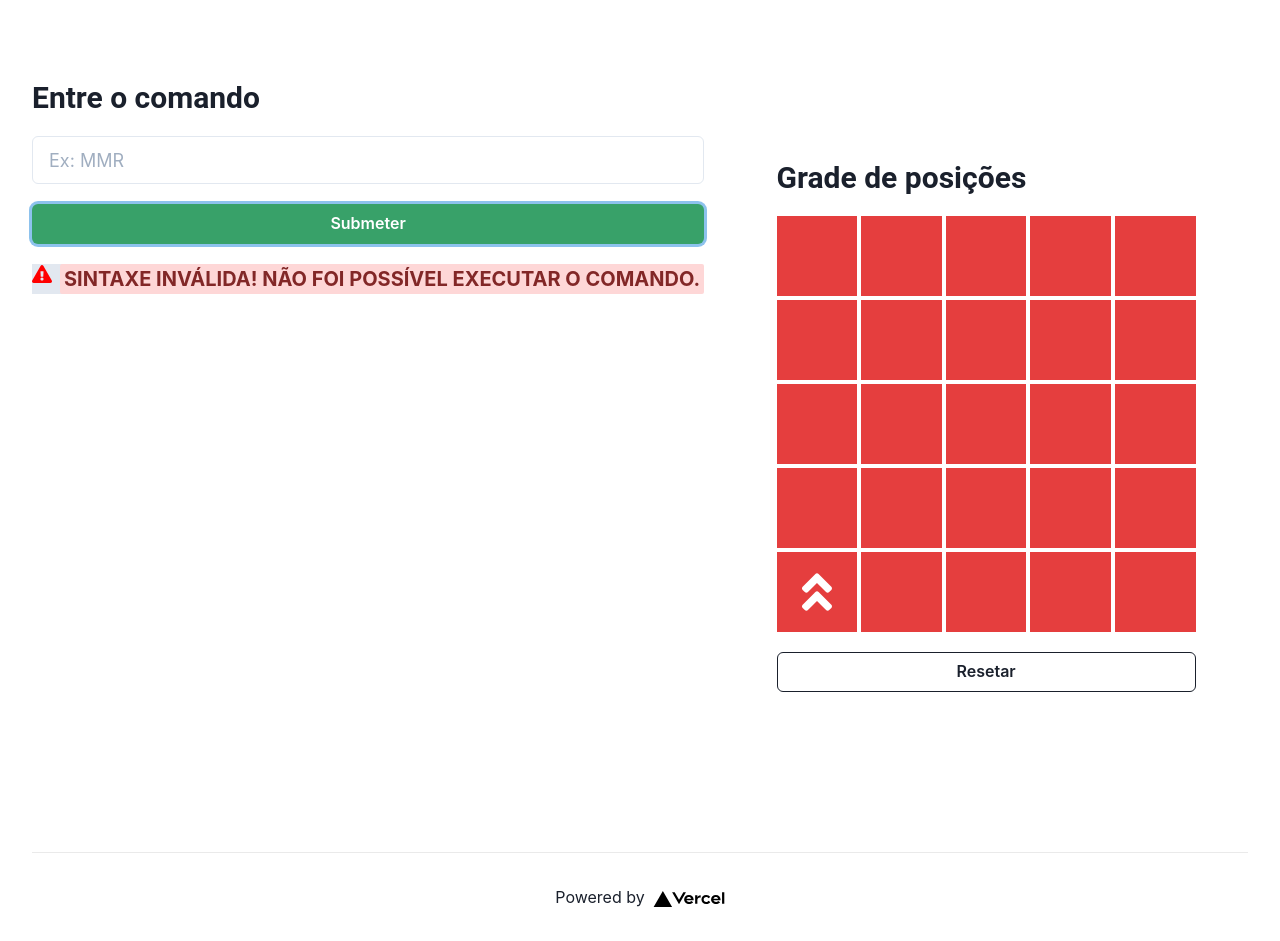
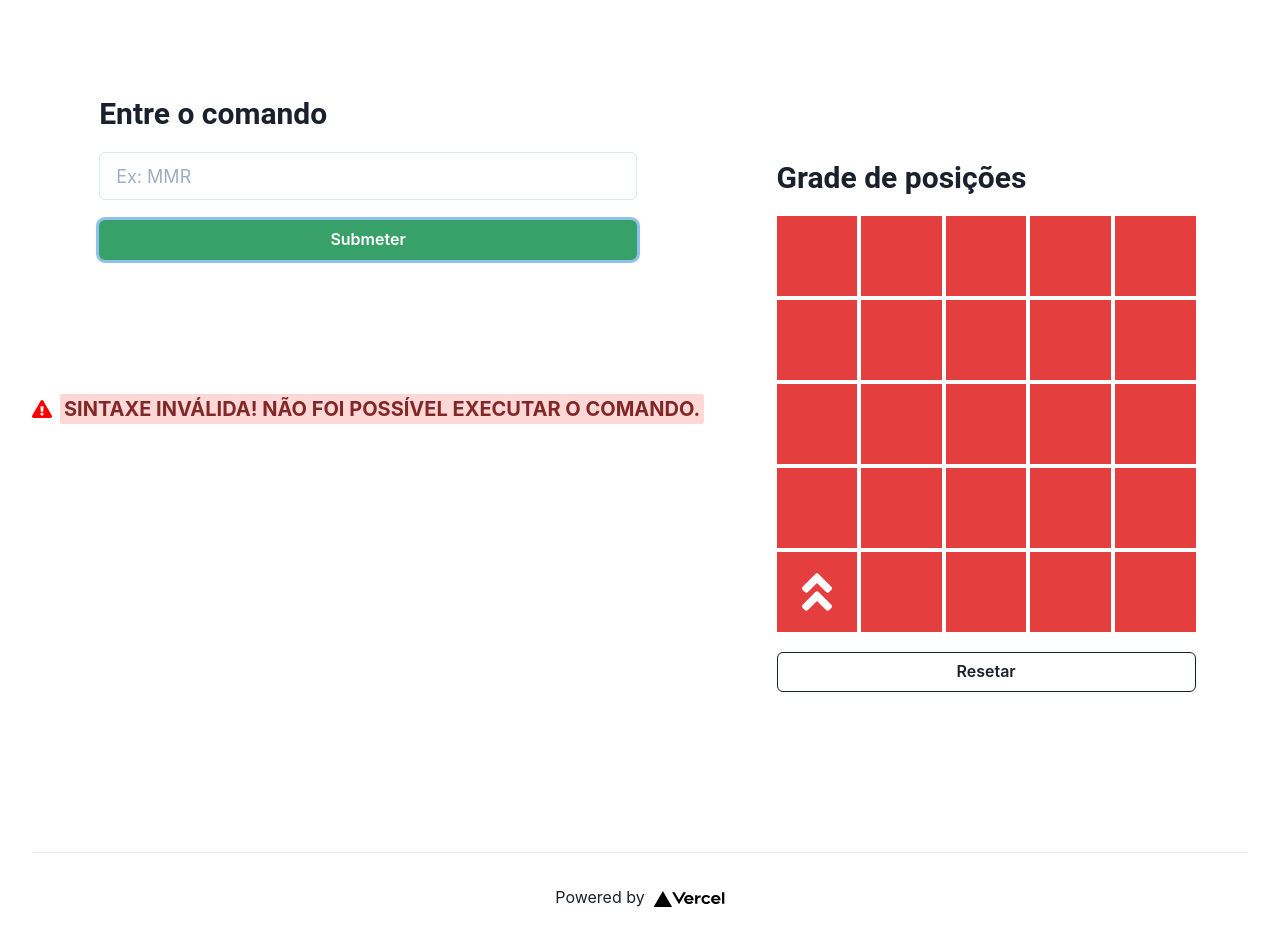
Before and after one commit to borgesgfj/challenge-robot-controller, a Next.js app: page / in a window 1280 px wide. Both pictures are taken after typing "Sample" into the empty fields and a click on the button "Submeter". Built offline with nearby package versions, Linux system fonts and the light colour scheme.

Commit message:
Stracting StatusError component from InputField. (#5)
- create component StatusError.
 - import component in App.js
 - stylizing component
 - adjust error messenger for invalid positions

```diff
--- a/packages/components/App.js
+++ b/packages/components/App.js
@@ -2,6 +2,7 @@ import { Grid, Stack, Button, Heading } from "@chakra-ui/react";
 import { useState } from "react/cjs/react.development";
 import InputField from "./InputField";
 import Square from "./Square";
+import StatusError from "./StatusError";
 
 export default function App(props) {
   const [squares, setSquares] = useState(props.squares);
@@ -136,11 +137,13 @@ export default function App(props) {
   ));
   return (
     <Grid templateColumns={{ base: "auto", lg: "1fr 1fr" }} gap="5" my="5rem">
-      <InputField
-        isSintaxValid={!sintaxErr}
-        isPositionValid={!positionErr}
-        calculateCommand={calculateCommand}
-      />
+      <Stack direction="column" w="80%" mx="auto" mt="-1rem"  py="2rem" spacing="5">
+        <InputField calculateCommand={calculateCommand}  mt="auto" />
+        <StatusError
+          isSintaxValid={!sintaxErr}
+          isPositionValid={!positionErr}
+        />
+      </Stack>
       <Stack direction="column" w="80%" mx="auto" py="5rem" spacing="5">
         <Heading as="h3" fontFamily="Roboto" size="lg">
           {" "}
--- a/packages/components/InputField.js
+++ b/packages/components/InputField.js
@@ -1,5 +1,4 @@
-import { Stack, Input, Button, Heading, Icon, Badge } from "@chakra-ui/react";
-import { FaExclamationTriangle } from "react-icons/fa";
+import { Stack, Input, Button, Heading } from "@chakra-ui/react";
 import { useState } from "react";
 
 export default function InputField(props) {
@@ -13,31 +12,6 @@ export default function InputField(props) {
     setCommand("");
   }
 
-  function StatusField() {
-    if (props.isSintaxValid && props.isPositionValid) {
-      return (<Stack bg="gray.200" w="80%"></Stack>);
-    }
-    if (!props.isSintaxValid) {
-      return (
-        <Stack bg="gray.200" w="80%" direction="row" my="5">
-          <Icon as={FaExclamationTriangle} fontSize="xl" color="red" />
-          <Badge fontSize="xl" colorScheme="red">
-            Sintaxe inválida! Não foi possível executar o comando.
-          </Badge>
-        </Stack>
-      );
-    }
-    if (!props.isPositionValid) {
-      return (
-        <Stack bg="gray.200" w="80%" direction="row" my="5">
-          <Icon as={FaExclamationTriangle} fontSize="xl" color="red" />
-          <Badge fontSize="xl" colorScheme="red">
-            Posição inválida! Não foi possível executar o comando.
-          </Badge>
-        </Stack>
-      );
-    }
-  }
 
   return (
     <form onSubmit={handleSubmit}>
@@ -56,7 +30,6 @@ export default function InputField(props) {
         <Button type="submit" colorScheme="green" size="md">
           Submeter
         </Button>
-        <StatusField/>
       </Stack>
     </form>
   );
--- /dev/null
+++ b/packages/components/StatusError.js
@@ -0,0 +1,53 @@
+import { Stack, Icon, Badge } from "@chakra-ui/react";
+import { FaExclamationTriangle } from "react-icons/fa";
+
+export default function StatusError(props) {
+  if (props.isSintaxValid && props.isPositionValid) {
+    return <Stack w="80%"></Stack>;
+  }
+  if (!props.isSintaxValid) {
+    return (
+      <Stack
+        w="full"
+        h="40%"
+        direction="row"
+        justifyContent="center"
+        alignItems="center"
+        my="5"
+      >
+        <Icon
+          as={FaExclamationTriangle}
+          fontSize="xl"
+          alignSelf="center"
+          color="red"
+        />
+        <Badge fontSize="xl" colorScheme="red">
+          Sintaxe inválida! Não foi possível executar o comando.
+        </Badge>
+      </Stack>
+    );
+  }
+  if (!props.isPositionValid) {
+    return (
+      <Stack
+        w="full"
+        h="40%"
+        direction="row"
+        justifyContent="center"
+        alignItems="center"
+        my="5"
+      >
+        <Icon
+          as={FaExclamationTriangle}
+          fontSize="xl"
+          alignSelf="center"
+          color="red"
+        />
+        <Badge fontSize="xl" colorScheme="red" objectFit="fill">
+          Este comando levará o robô para fora da área permitida. <br />
+          Não foi possível executar a solicitação.
+        </Badge>
+      </Stack>
+    );
+  }
+}
```
